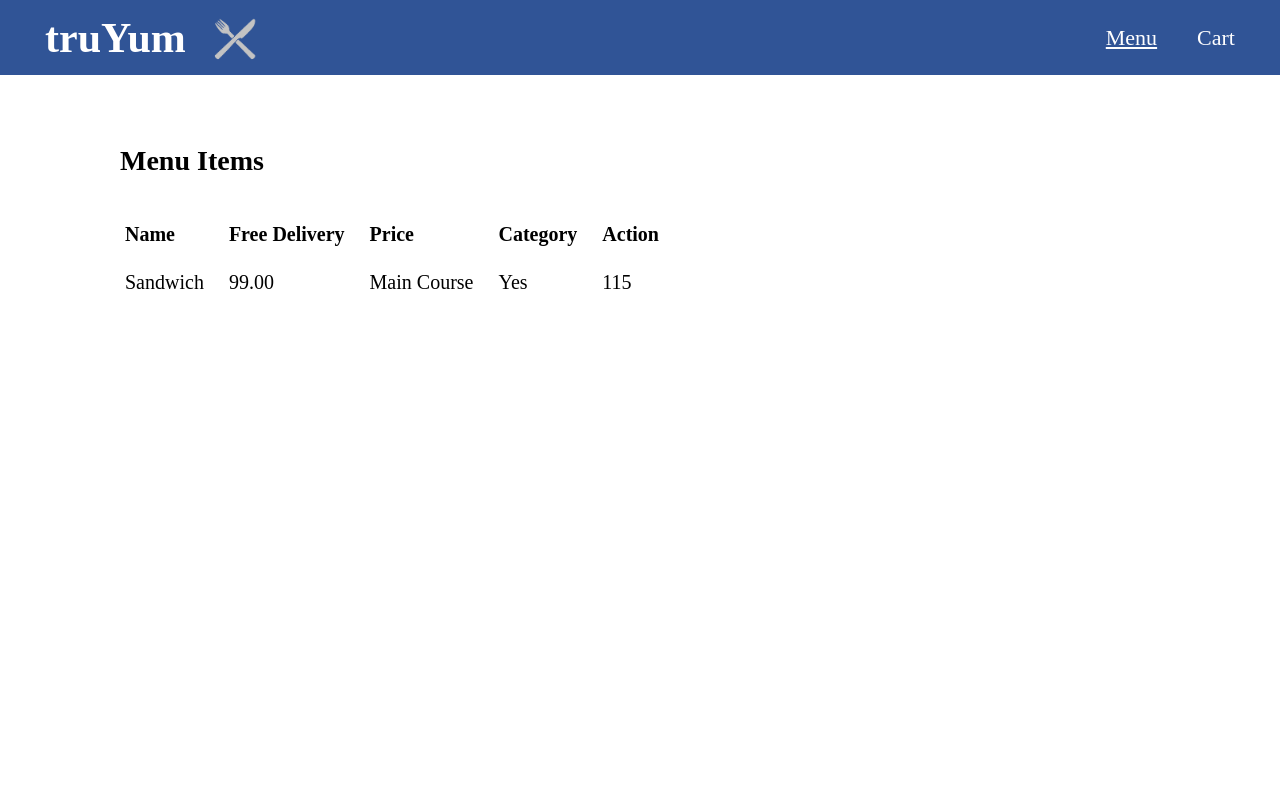
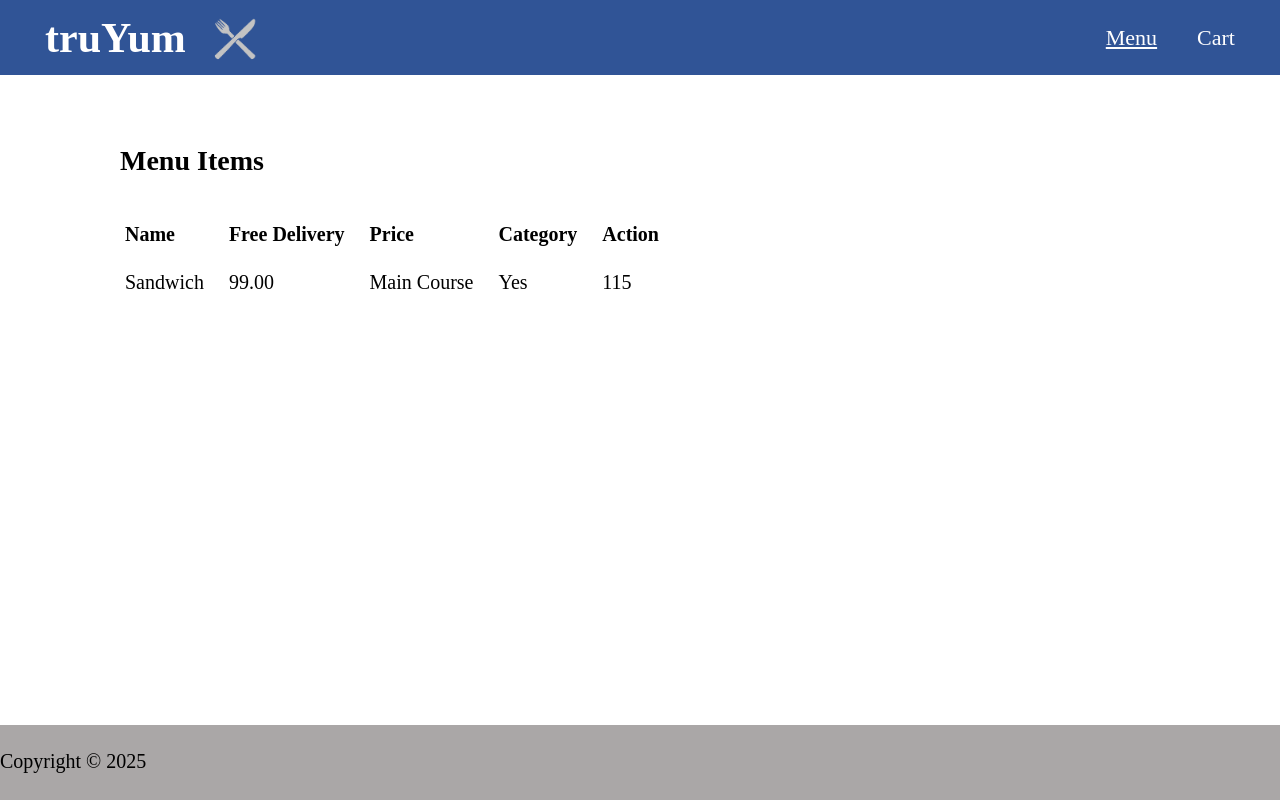
Before and after one commit to SaiSriNithin/INTCIS25MBZ001_CASESTUDY, a plain HTML site: page truYum/menu-item-list-customer.html in a window 1280 px wide. Drawn offline with Linux system fonts and the light colour scheme.

Commit message:
modified:   truYum/menu-item-list-customer.html

```diff
--- a/truYum/menu-item-list-customer.html
+++ b/truYum/menu-item-list-customer.html
@@ -42,5 +42,6 @@
             </tbody>
         </table>
     </div>
+    <footer class="footer">Copyright &#169; 2025</footer>
 </body>
 </html>
```
